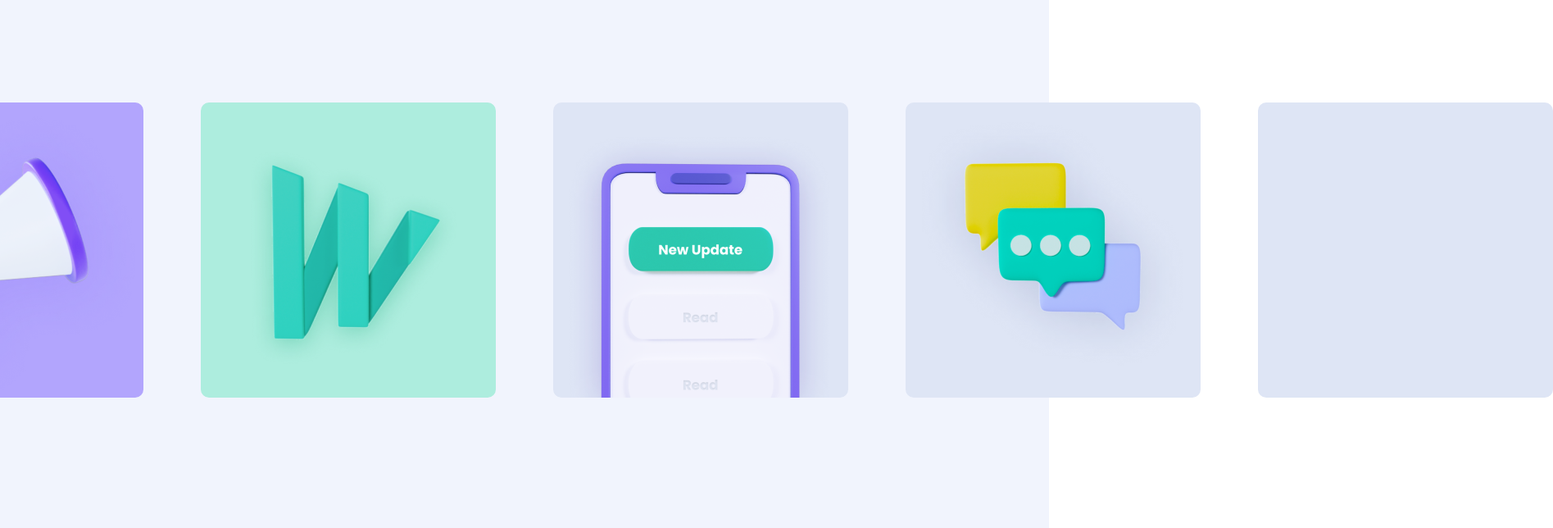
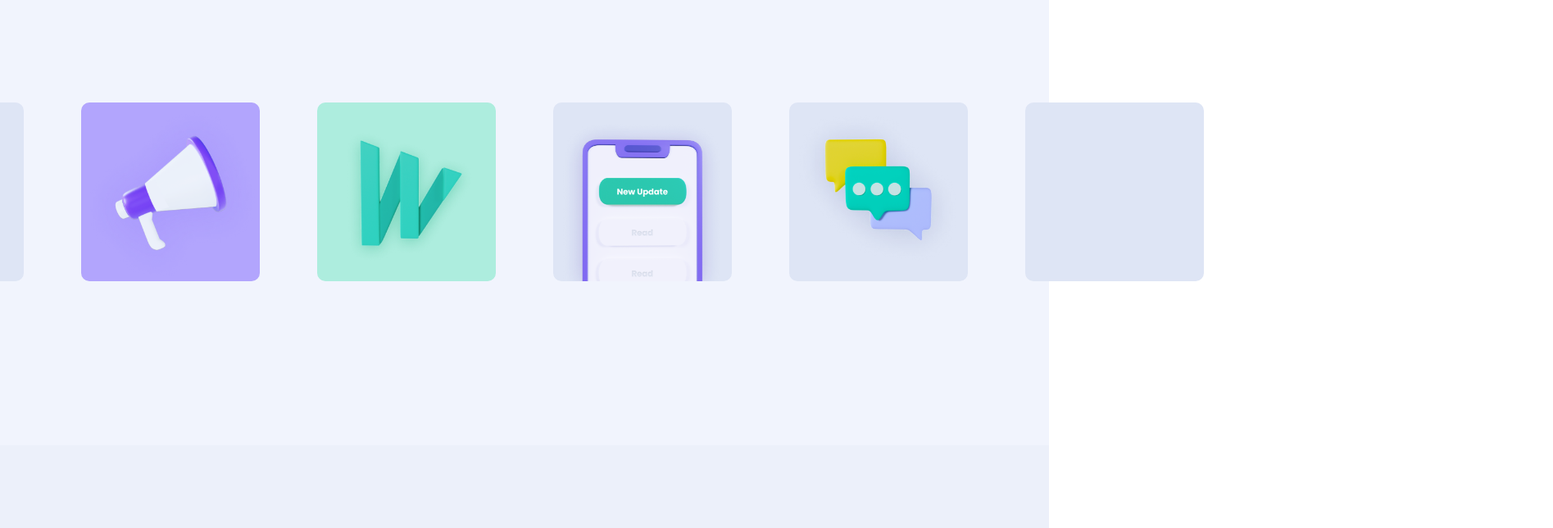
Before and after one commit to junjeeong/Wikied, a Next.js app: page / in a window 1280 px wide. Shown: the part 2580-3224 px from the top of the page at 82% size, 1895 px wide, since content can reach past the window. Built offline with nearby package versions, Linux system fonts and the light colour scheme; a web font is replaced by a local one.

Commit message:
Fix:랜딩페이지 이미지 크기 수정

```diff
--- a/src/pages/index.tsx
+++ b/src/pages/index.tsx
@@ -70,7 +70,7 @@ const MainPage = () => {
               className="w-full h-full"
               alt="write 섹션 이미지"
               width={192}
-              height={100}
+              height={300}
             />
           </div>
         </div>
@@ -87,11 +87,11 @@ const MainPage = () => {
         </div>
 
         <div className="flex justify-center overflow-visible gap-[10px] Tablet:gap-[20px] PC:gap-[70px] mt-10 Tablet:mt-20 PC:mt-[120px]">
-          <div className="w-[76px] Tablet:w-[147px] PC:w-[360px] aspect-square flex-grow flex-shrink-0 rounded-[10px] bg-[#DEE5F5]"></div>
+          <div className="w-[76px] Tablet:w-[147px] PC:w-[218px] aspect-square flex-grow flex-shrink-0 rounded-[10px] bg-[#DEE5F5]"></div>
           {shareItems.map((item, index) => (
             <div
               key={index}
-              className="rounded-[10px] w-[76px] Tablet:w-[147px] PC:w-[360px] aspect-square flex-grow flex-shrink-0"
+              className="rounded-[10px] w-[76px] Tablet:w-[147px] PC:w-[218px] aspect-square flex-grow flex-shrink-0"
               style={{ backgroundColor: item.bgColor }}
             >
               <Image
@@ -99,12 +99,12 @@ const MainPage = () => {
                 className="w-full h-full"
                 src={item.src}
                 alt={`share 이미지 ${index + 1}`}
-                width={360}
-                height={360}
+                width={218}
+                height={218}
               />
             </div>
           ))}
-          <div className="w-[76px] Tablet:w-[147px] PC:w-[360px] aspect-square flex-grow flex-shrink-0 rounded-[10px] bg-[#DEE5F5]"></div>
+          <div className="w-[76px] Tablet:w-[147px] PC:w-[218px] aspect-square flex-grow flex-shrink-0 rounded-[10px] bg-[#DEE5F5]"></div>
         </div>
       </section>
       {/* view section */}
```
